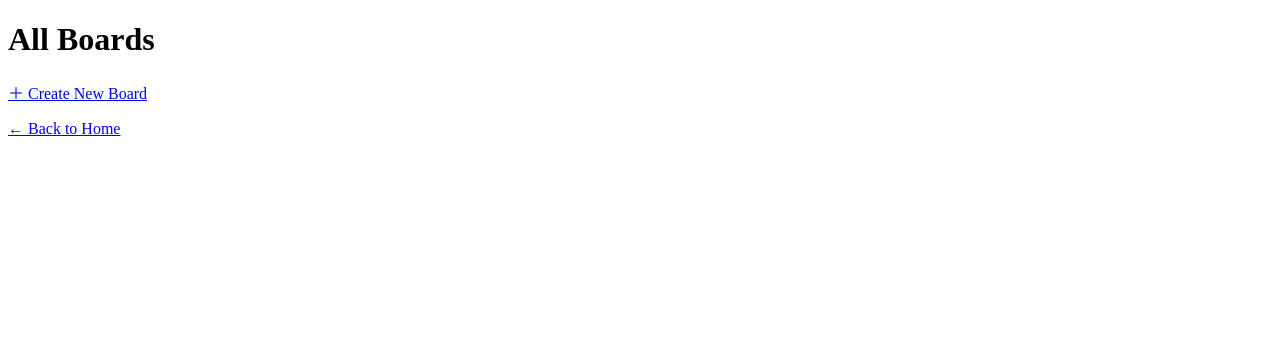
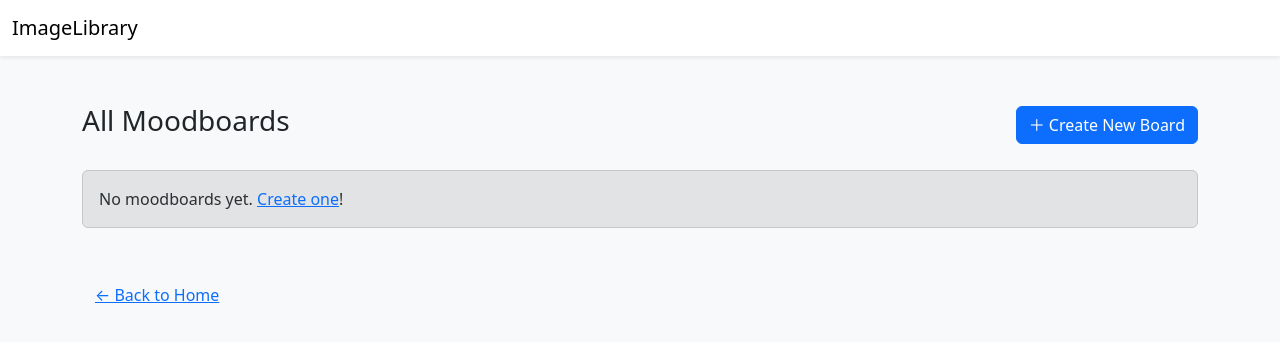
Before and after one commit to NCCA/Pipeline_Image_Library, a Flask app: template templates/moodboards.html in a window 1280 px wide. Shown: the top 342 px of the page. Run offline with Flask 3, Linux system fonts and the light colour scheme; the template is opened without the code that fills it, so the values that code supplies are empty.

Commit message:
feat: enable moodboard deletion & update templates

```diff
--- a/app.py
+++ b/app.py
@@ -80,24 +80,22 @@
 
     @app.route('/', methods=['GET', 'POST'])
     def index():
+        """Handle image uploads (single or bulk), then show paginated gallery with search & sort."""
         db = get_db()
 
         if request.method == 'POST':
             tags = request.form.get('tags', '')
 
-            # 1) Bulk upload first
+            # Bulk-upload from 'images'
             if 'images' in request.files:
                 files = request.files.getlist('images')
-                # No filenames at all?
                 if not any(f.filename for f in files):
                     flash('No selected file')
                     return redirect(request.url)
-                # Any invalid extension?
                 for f in files:
                     if f and f.filename and not allowed_file(f.filename):
                         flash('Invalid file type')
                         return redirect(request.url)
-                # save them
                 for f in files:
                     fn = secure_filename(f.filename)
                     f.save(os.path.join(app.config['UPLOAD_FOLDER'], fn))
@@ -108,7 +106,7 @@
                 db.commit()
                 return redirect(url_for('index'))
 
-            # 2) Fallback to single-file upload
+            # Fallback to single-file upload from 'image'
             if 'image' not in request.files:
                 flash('No file part')
                 return redirect(request.url)
@@ -119,7 +117,6 @@
             if not allowed_file(file.filename):
                 flash('Invalid file type')
                 return redirect(request.url)
-
             fn = secure_filename(file.filename)
             file.save(os.path.join(app.config['UPLOAD_FOLDER'], fn))
             db.execute(
@@ -214,6 +211,17 @@
             return redirect(url_for('moodboard_detail', mid=cur.lastrowid))
         return render_template('create_moodboard.html')
 
+    @app.route('/moodboards/<int:mid>/delete', methods=['POST'])
+    def delete_moodboard(mid):
+        """Delete a moodboard and its associations, then redirect to list."""
+        db = get_db()
+        db.execute('DELETE FROM moodboard_images WHERE moodboard_id=?', (mid,))
+        db.execute('DELETE FROM moodboards WHERE id = ?', (mid,))
+        db.commit()
+        flash('Moodboard deleted.')
+        return redirect(url_for('list_moodboards'))
+
+
     @app.route('/moodboards/<int:mid>', methods=['GET', 'POST'])
     def moodboard_detail(mid):
         """View and add images to a specific moodboard."""
@@ -246,7 +254,20 @@
             mb_images=mb_imgs
         )
 
+    @app.route('/moodboards/<int:mid>/remove', methods=['POST'])
+    def remove_image_from_moodboard(mid):
+        """Remove an image from a moodboard."""
+        db = get_db()
+        img_id = int(request.form['image_id'])
+        db.execute(
+            'DELETE FROM moodboard_images WHERE moodboard_id = ? AND image_id = ?',
+            (mid, img_id)
+        )
+        db.commit()
+        return redirect(url_for('moodboard_detail', mid=mid))
+
     return app
+
 
 if __name__ == '__main__':
     app = create_app()
--- a/templates/moodboards.html
+++ b/templates/moodboards.html
@@ -1,22 +1,73 @@
 <!DOCTYPE html>
-<html>
+<html lang="en">
 <head>
-  <meta charset="utf-8">
-  <title>All Boards – ImageLibrary</title>
+  <meta charset="utf-8" />
+  <meta name="viewport" content="width=device-width, initial-scale=1" />
+  <title>All Moodboards – ImageLibrary</title>
+  <link href="https://cdn.jsdelivr.net/npm/bootstrap@5.3.0/dist/css/bootstrap.min.css" rel="stylesheet" />
 </head>
-<body>
-  <h1>All Boards</h1>
-  <a href="{{ url_for('create_moodboard') }}">＋ Create New Board</a>
-  <ul>
-    {% for mb in moodboards %}
-      <li>
-        <a href="{{ url_for('moodboard_detail', mid=mb['id']) }}">
-          {{ mb['name'] }}
-        </a>
-        – {{ mb['description'] }}
-      </li>
-    {% endfor %}
-  </ul>
-  <p><a href="{{ url_for('index') }}">← Back to Home</a></p>
+<body class="bg-light">
+
+  <!-- Navbar -->
+  <nav class="navbar navbar-expand-lg navbar-light bg-white shadow-sm">
+    <div class="container-fluid">
+      <a class="navbar-brand" href="{{ url_for('index') }}">ImageLibrary</a>
+    </div>
+  </nav>
+
+  <div class="container my-5">
+
+    <!-- Flash -->
+    {% with messages = get_flashed_messages() %}
+      {% if messages %}
+        <div class="alert alert-info">
+          {% for m in messages %}{{ m }}<br>{% endfor %}
+        </div>
+      {% endif %}
+    {% endwith %}
+
+    <div class="d-flex justify-content-between align-items-center mb-4">
+      <h1 class="h3">All Moodboards</h1>
+      <a href="{{ url_for('create_moodboard') }}" class="btn btn-primary">＋ Create New Board</a>
+    </div>
+
+    {% if moodboards %}
+      <div class="row row-cols-1 row-cols-md-2 g-4">
+        {% for mb in moodboards %}
+          <div class="col">
+            <div class="card shadow-sm h-100">
+              <div class="card-body d-flex justify-content-between align-items-center">
+                <div>
+                  <h5 class="card-title mb-1">
+                    <a href="{{ url_for('moodboard_detail', mid=mb.id) }}" class="text-decoration-none">
+                      {{ mb.name }}
+                    </a>
+                  </h5>
+                  <p class="card-text text-muted mb-0">{{ mb.description or '— no description —' }}</p>
+                </div>
+
+                <!-- Delete button -->
+                <form method="POST"
+                      action="{{ url_for('delete_moodboard', mid=mb.id) }}"
+                      onsubmit="return confirm('Delete board “{{ mb.name }}”?');">
+                  <button type="submit" class="btn btn-sm btn-outline-danger">Delete</button>
+                </form>
+              </div>
+            </div>
+          </div>
+        {% endfor %}
+      </div>
+    {% else %}
+      <div class="alert alert-secondary">
+        No moodboards yet. <a href="{{ url_for('create_moodboard') }}">Create one</a>!
+      </div>
+    {% endif %}
+
+    <p class="mt-5">
+      <a href="{{ url_for('index') }}" class="btn btn-link">&larr; Back to Home</a>
+    </p>
+  </div>
+
+  <script src="https://cdn.jsdelivr.net/npm/bootstrap@5.3.0/dist/js/bootstrap.bundle.min.js"></script>
 </body>
 </html>
```
Also changed, not shown: pyproject.toml (added, +38 -0 lines), templates/moodboard_detail.html (+17 -19 lines), static/uploads/a.png (added), static/uploads/d.jpeg (deleted), static/uploads/one.png (added), 4 other files.
